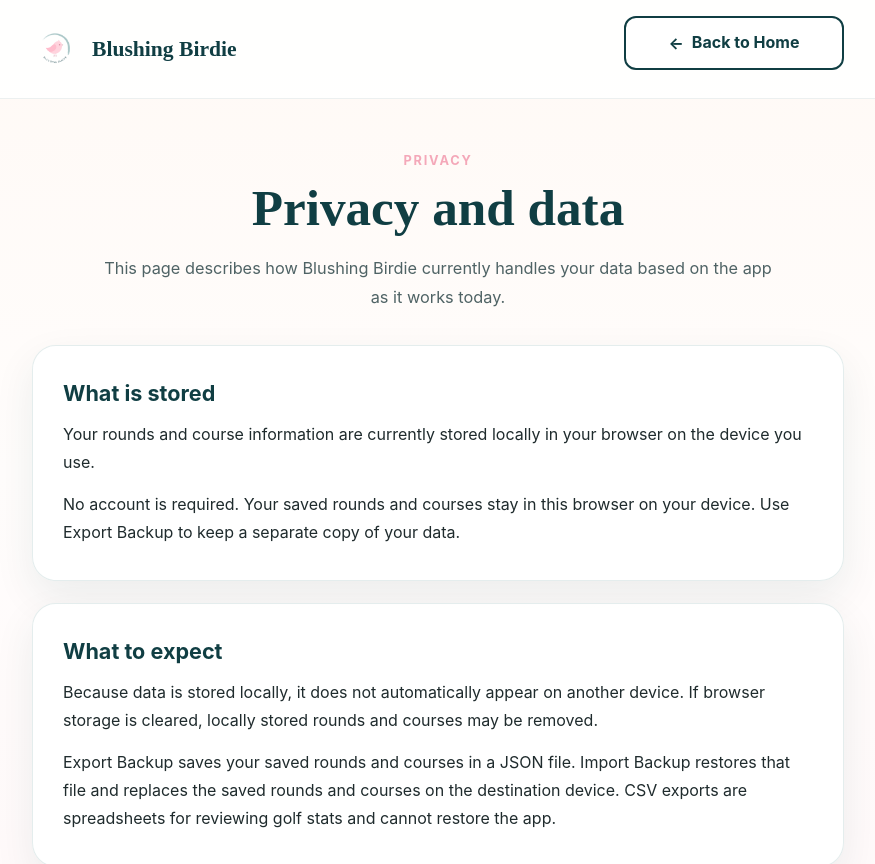
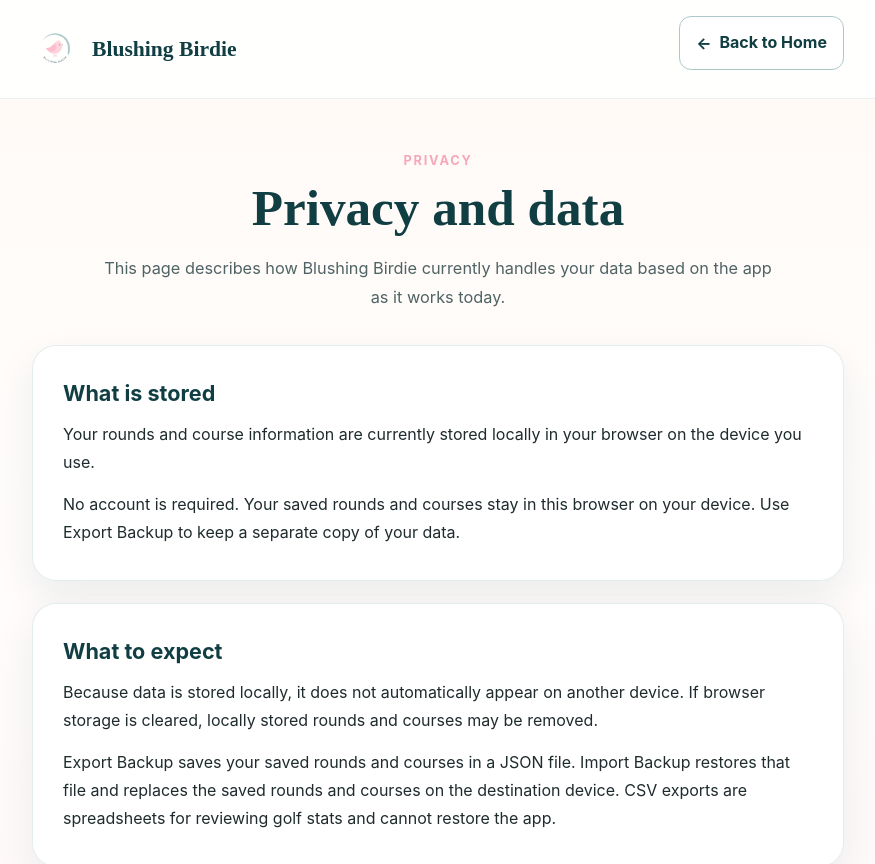
Before and after one commit to dkc-cell/blushing-tee-app, a React (Vite) app: page /privacy in a window 1280 px wide. Shown: the top 864 px of the page, without its empty margins (202-1077 px from the left). Built offline with nearby package versions, Linux system fonts and the light colour scheme.

Commit message:
Make back controls content-sized with a softer outline

```diff
--- a/src/components/BackButton.jsx
+++ b/src/components/BackButton.jsx
@@ -6,8 +6,8 @@ export default function BackButton({ onClick, to, children = 'Back' }) {
   const Tag = to ? Link : 'button';
   return <Tag className="bb-back" {...(to ? { to } : { type: 'button', onClick })} style={{
     display: 'inline-flex', alignItems: 'center', justifyContent: 'center', gap: 8,
-    minHeight: 54, width: 'min(220px, calc((100vw - 50px) / 2))', padding: '14px 16px', boxSizing: 'border-box',
-    border: '2px solid #103E43', borderRadius: 12, background: '#FFFFFF', color: '#103E43',
+    minHeight: 54, width: 'fit-content', maxWidth: '100%', alignSelf: 'flex-start', padding: '14px 16px', boxSizing: 'border-box',
+    border: '1px solid #ACC8C8', borderRadius: 12, background: '#FFFFFF', color: '#103E43',
     fontFamily: 'inherit', fontSize: 16, fontWeight: 700, lineHeight: 1.35,
     textDecoration: 'none', cursor: 'pointer', marginBottom: 12,
   }}><span aria-hidden="true" style={{ fontSize: 16, lineHeight: 1, flexShrink: 0 }}>←</span><span>{children}</span></Tag>;
```
